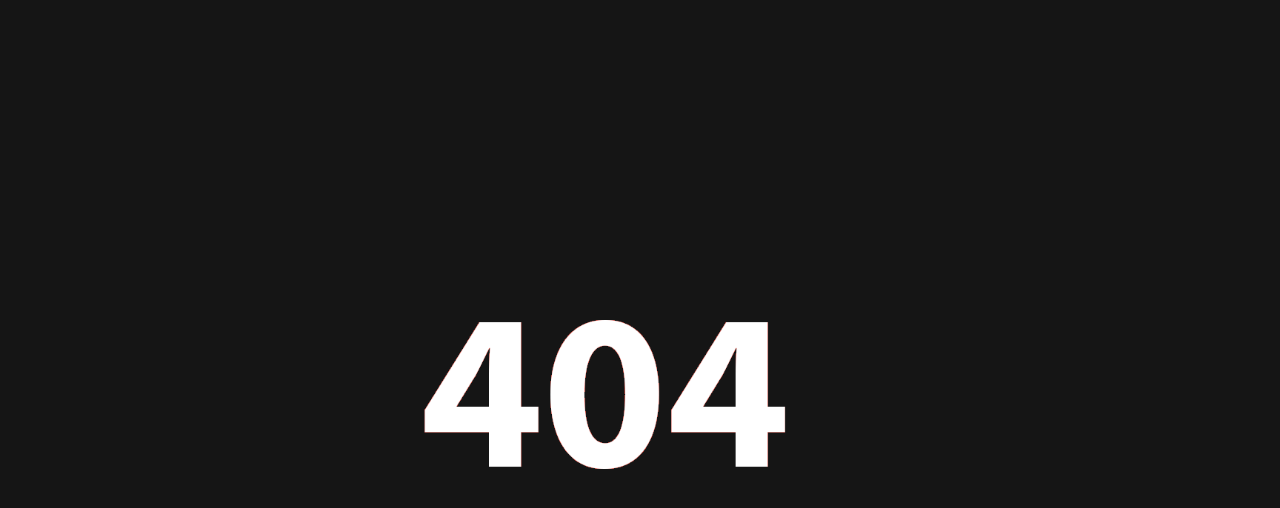
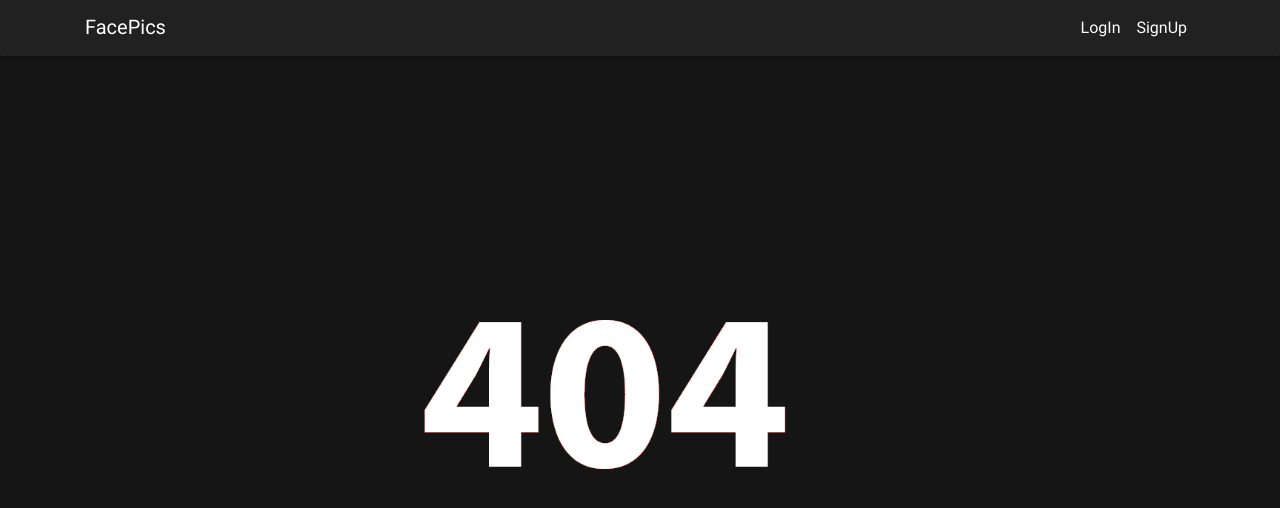
Before and after one commit to aymendeimos/FacebookPictures, a React (Create React App) app in the folder react-frontend/: page /user-profile in a window 1280 px wide. Shown: the top 508 px of the page. Built offline with nearby package versions, Linux system fonts and the light colour scheme.

Commit message:
Add navbar to the notfound component

```diff
--- a/react-frontend/src/components/Notfound.js
+++ b/react-frontend/src/components/Notfound.js
@@ -1,10 +1,13 @@
 import React from "react";
+
+import Navbar from "./navbar";
 
 class Notfound extends React.Component {
 
     render() {
         return (
             <div>
+                <Navbar />
                 <div id="notfound"></div>
             </div>
         );
```
